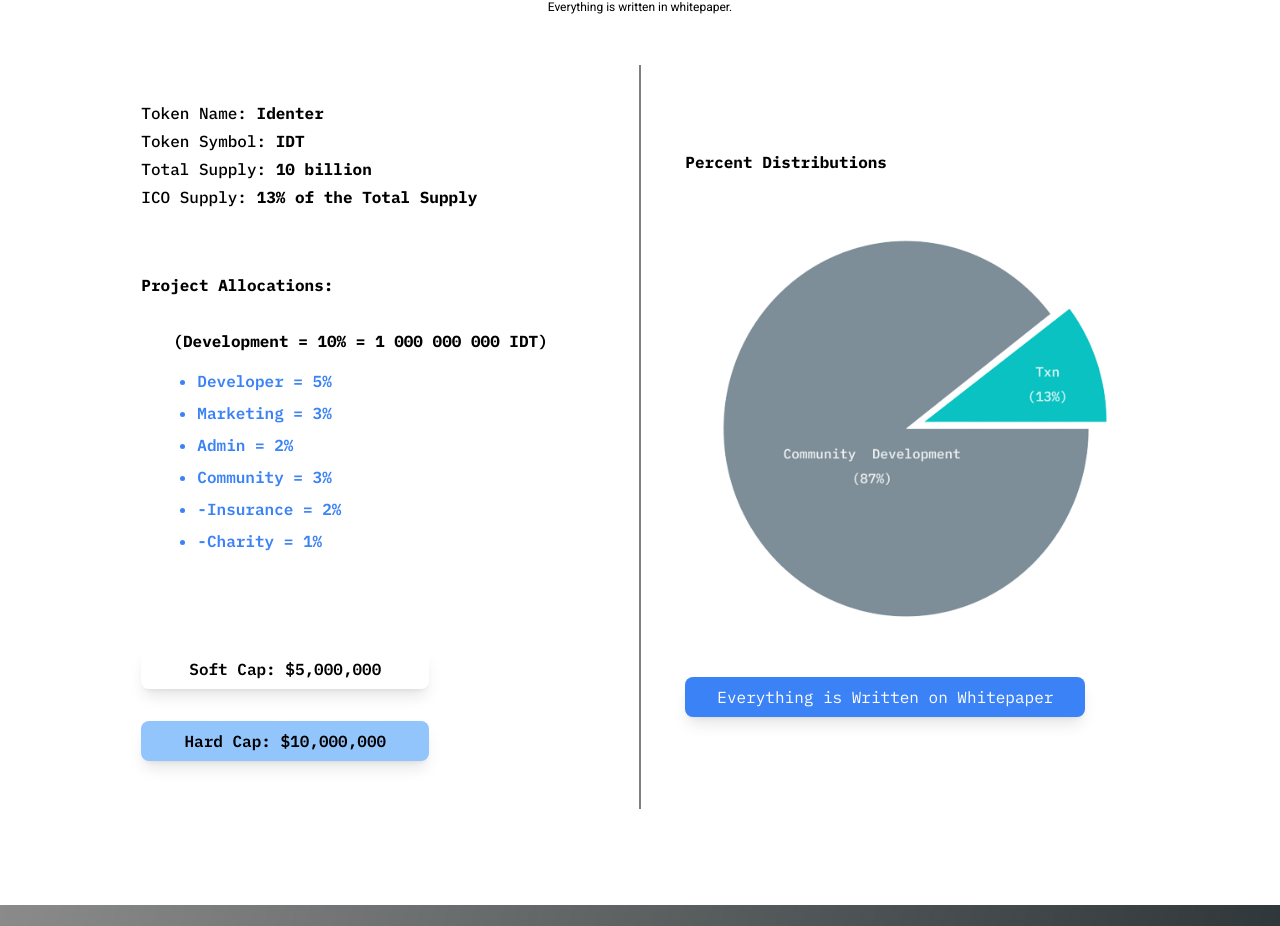
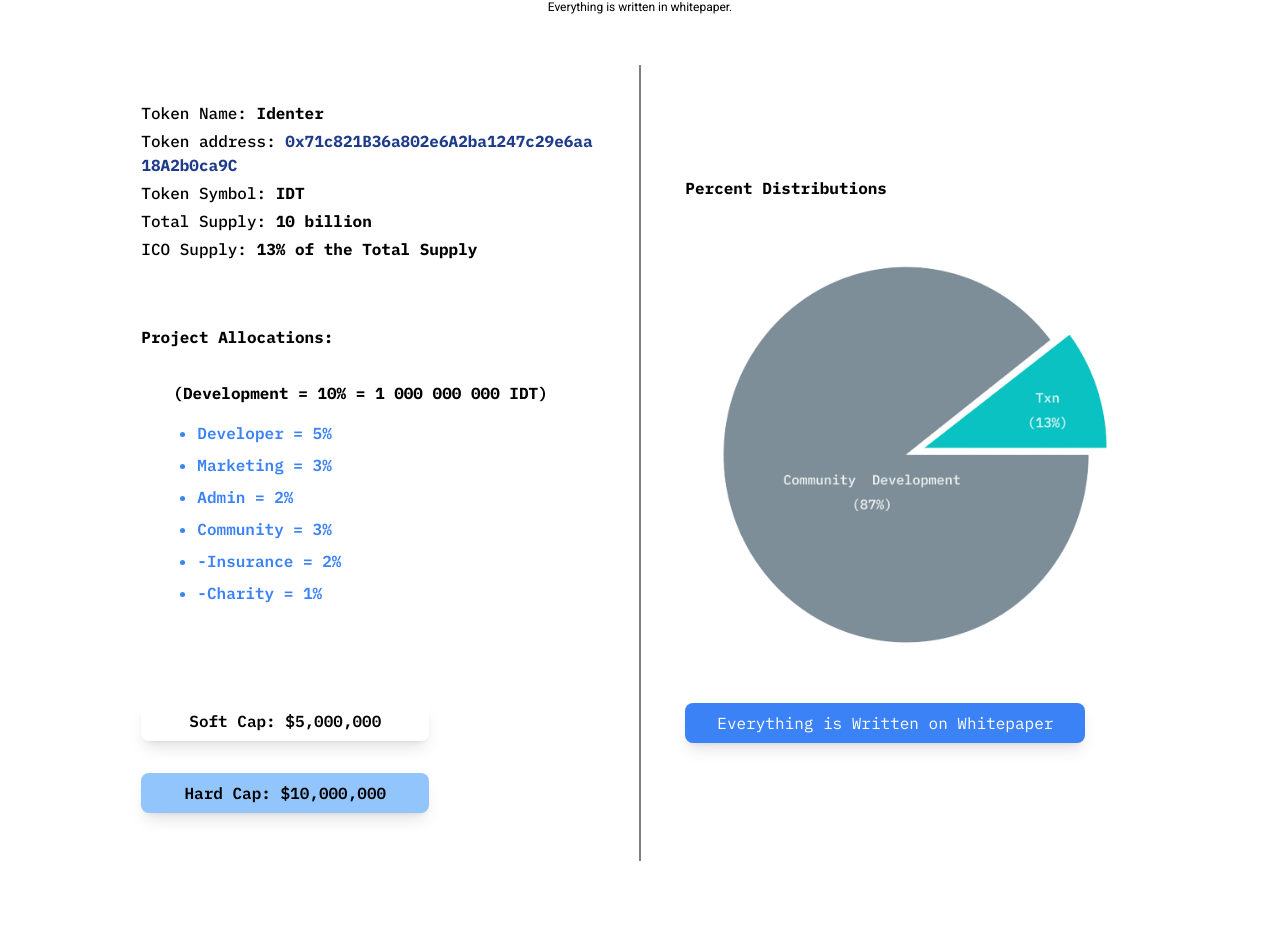
Before and after one commit to codepartnerofficial/identer-landing-ui, a Next.js app: page / in a window 1280 px wide. Shown: the part 6097-7023 px from the top of the page. Built offline with nearby package versions, Linux system fonts and the light colour scheme.

Commit message:
links v2

```diff
--- a/components/DaoPersonTwo.js
+++ b/components/DaoPersonTwo.js
@@ -1,7 +1,8 @@
 import React from "react";
+import Link from "next/link";
 
 const DaoPersonTwo = ({ person }) => {
-  const { pic, name, skills } = person;
+  const { pic, name, skills, link } = person;
   return (
     <>
       <div className="relative text-white  my-8">
@@ -20,11 +21,15 @@ const DaoPersonTwo = ({ person }) => {
             ))}
           </div>
           <div>
-            <img
-              src="/images/lin.png"
-              alt="in"
-              className="w-10 absolute right-2 top-2"
-            />
+            <Link href={link}>
+              <a target="_blank">
+                <img
+                  src="/images/lin.png"
+                  alt="in"
+                  className="w-10 h-10 absolute right-2 top-2"
+                />
+              </a>
+            </Link>
           </div>
         </div>
       </div>
--- a/components/FoundingMembers.js
+++ b/components/FoundingMembers.js
@@ -6,26 +6,31 @@ const FoundingMembers = () => {
     shadi: {
       name: "OxShadiAyuob",
       pic: "/images/shadi.png",
+      link: "https://www.linkedin.com/in/ayoubshadi/",
       skills: ["Blockchain Developer", "Financial Advisor"],
     },
     sou: {
       name: "OxSouvikMukherjee",
       pic: "/images/souvik.png",
+      link: "https://www.linkedin.com/in/souvik-mukherjee-a8203a197",
       skills: ["Blockchain Developer", "Blockchain Auditor", "MBA"],
     },
     pra: {
       name: "OxPralayMandal",
       pic: "/images/pralay.png",
+      link: "https://www.linkedin.com/in/pralay-mandal",
       skills: ["Blockchain Developer", "High Language Programming"],
     },
     raj: {
       name: "OxRajivBordoloi",
       pic: "/images/rajiv.png",
+      link: "https://www.linkedin.com/in/rajivbdelhi",
       skills: ["Project Manager", "Business Development", "MBA"],
     },
     mary: {
       name: "OxMaryIgnacio",
       pic: "/images/mary.png",
+      link: "https://www.linkedin.com/in/mary-ignacio-24b29b16b",
       skills: ["Blockchain Law", "Research and Development"],
     },
   };
--- a/components/Tokenomics.js
+++ b/components/Tokenomics.js
@@ -1,4 +1,6 @@
 import React from "react";
+
+import Link from "next/link";
 
 const Tokenomics = () => {
   const Allocations = [
@@ -31,6 +33,18 @@ const Tokenomics = () => {
               <div>
                 <h2 className="font-medium my-1">
                   Token Name: <b>Identer</b>
+                </h2>
+                <h2 className="font-medium my-1 break-all">
+                  Token address:{" "}
+                  <b>
+                    <Link
+                      href={`https://bscscan.com/token/0x71c821B36a802e6A2ba1247c29e6aa18A2b0ca9C`}
+                    >
+                      <a target="_blank" className="text-blue-900">
+                        0x71c821B36a802e6A2ba1247c29e6aa18A2b0ca9C
+                      </a>
+                    </Link>
+                  </b>
                 </h2>
                 <h2 className="font-medium my-1">
                   Token Symbol: <b>IDT </b>
```
